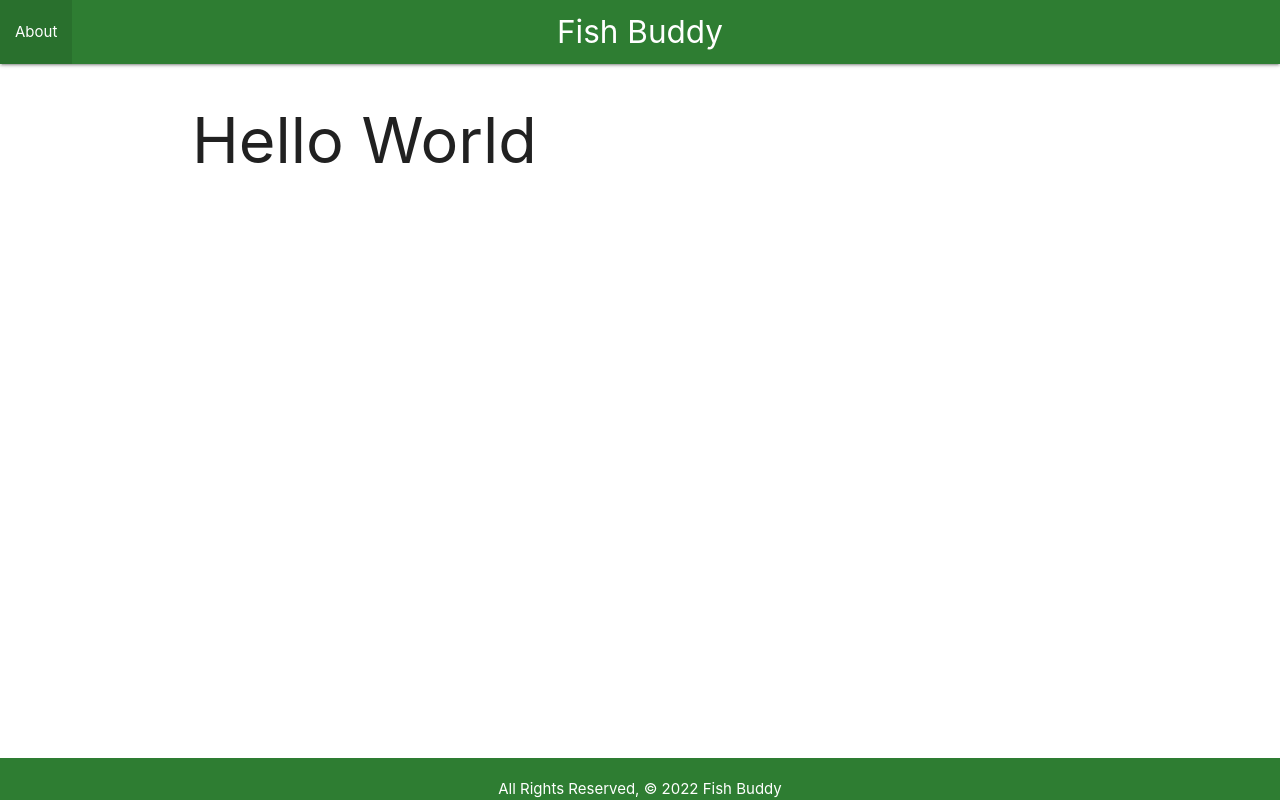
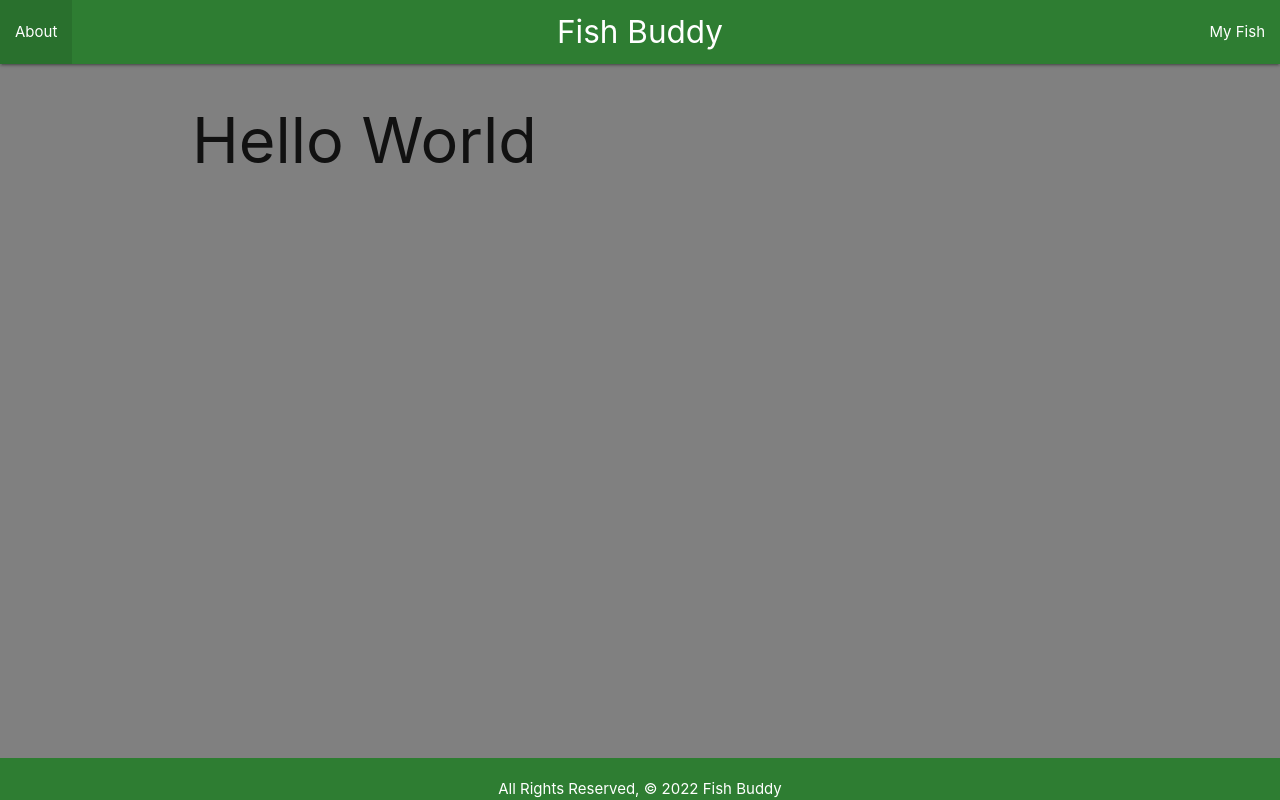
Before and after one commit to Jab7red/Fish_Buddy, a Django app: page / in a window 1280 px wide. Run offline with Django 4.2, Linux system fonts and the light colour scheme.

Commit message:
add fish index content

```diff
--- a/main_app/static/css/style.css
+++ b/main_app/static/css/style.css
@@ -2,6 +2,7 @@ body {
     display: flex;
     min-height: 100vh;
     flex-direction: column;
+    background-color: #808080;
   }
 
   main {
@@ -12,3 +13,8 @@ body {
     padding-top: 0;
     text-align: right;
   }
+
+  .index-title {
+    text-decoration: underline;
+    text-align: center;
+  }
--- a/main_app/templates/base.html
+++ b/main_app/templates/base.html
@@ -22,7 +22,10 @@
                     </li>
                 </ul>
                 <ul class="left">
-                    <li><a href="/about">About</a></li>
+                    <li><a href="{% url 'about' %}">About</a></li>
+                </ul>
+                <ul class="right">
+                    <li><a href="{% url 'fishes_index' %}">My Fish</a></li>
                 </ul>
             </div>
         </nav>
--- a/main_app/urls.py
+++ b/main_app/urls.py
@@ -3,5 +3,6 @@ from . import views
 
 urlpatterns = [
     path('', views.home, name='home'),
-    path('about/', views.about, name='about')
+    path('about/', views.about, name='about'),
+    path('fishes/', views.fishes_index, name='fishes_index'),
 ]
--- a/main_app/views.py
+++ b/main_app/views.py
@@ -2,6 +2,17 @@ from django.shortcuts import render
 
 
 # Create your views here.
+
+class Fish:
+    def __init__(self, name, image):
+        self.name = name
+        self.image = image
+
+fishes = [
+    Fish('Largemouth Bass', 'https://bcinvasives.ca/wp-content/uploads/2021/01/Largemouth-Bass_001_wetaworm.com_-600x400.jpg'),
+    Fish('Smallmouth Bass', 'https://www.nps.gov/obed/learn/nature/images/bass-285.jpg'),
+    Fish('Catfish', 'https://farm66.staticflickr.com/65535/5569680777_511cb14967_b.jpg')
+]
 
 
 #======
@@ -15,3 +26,9 @@ def home(request):
 #======
 def about(request):
     return render(request, 'about.html')
+
+#===========
+# Fish Index
+#===========
+def fishes_index(request):
+    return render(request, 'fishes/index.html', { 'fishes': fishes })
```
Also changed, not shown: main_app/templates/fishes/index.html (added, +22 -0 lines).
